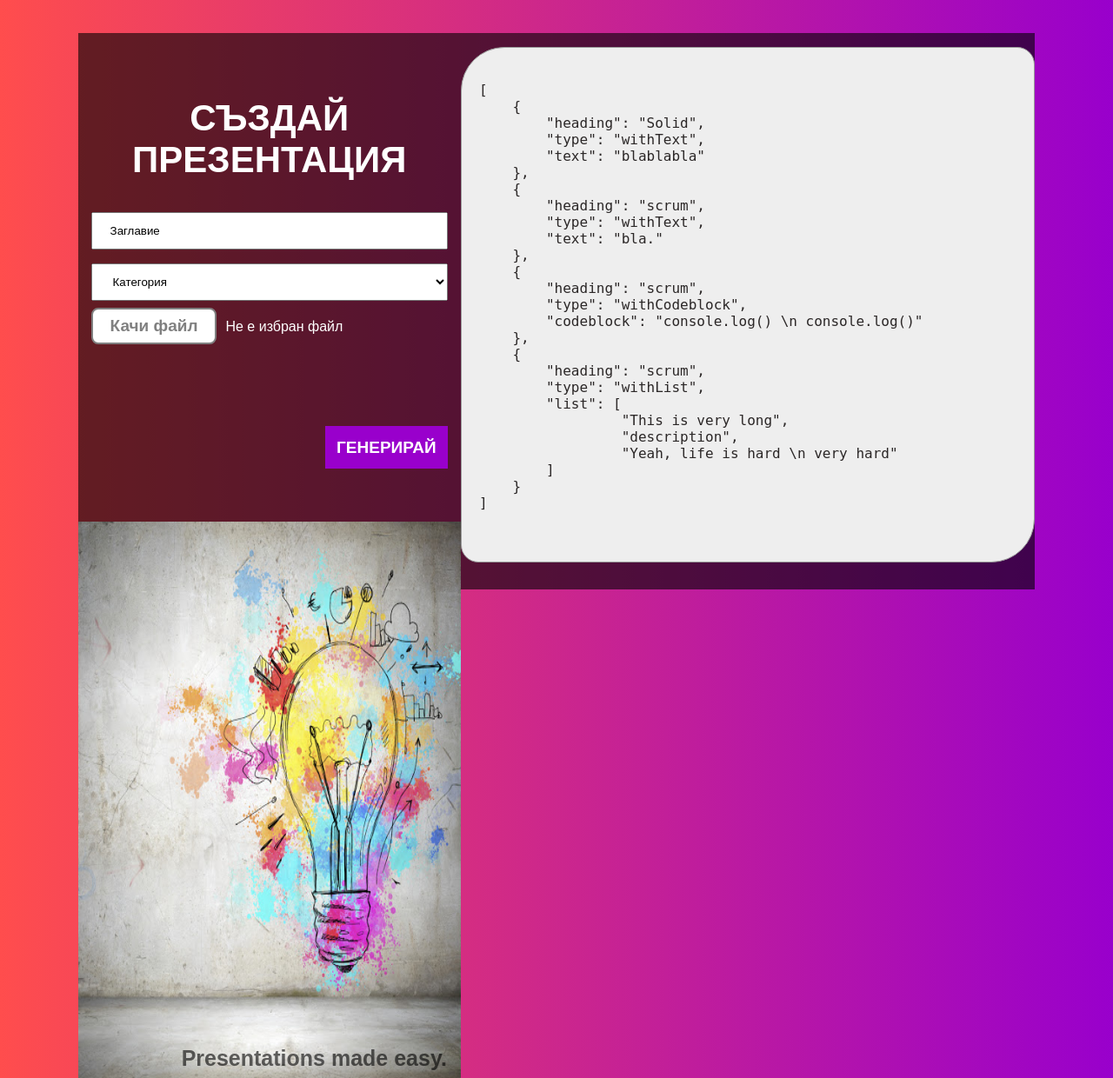
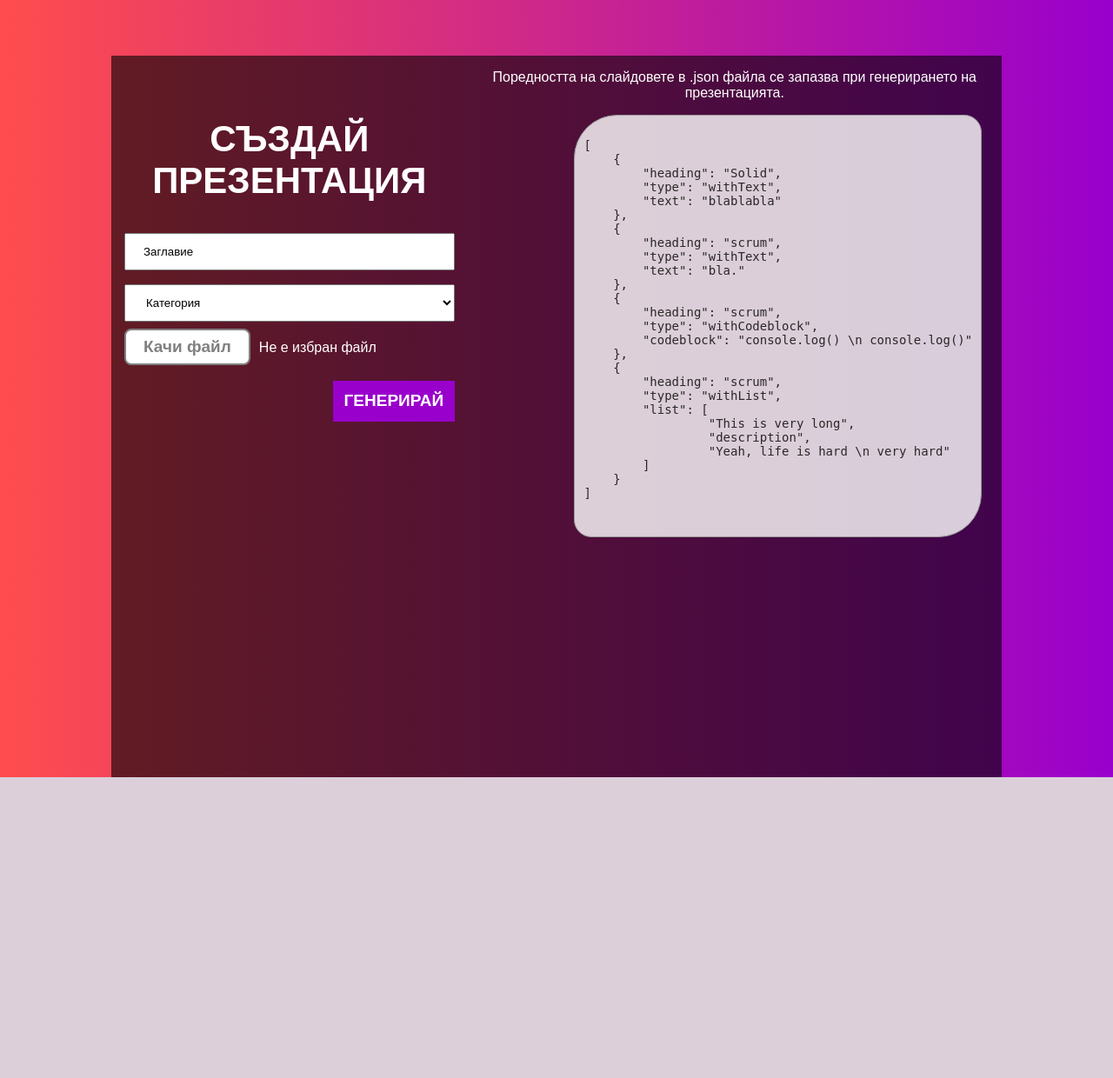
Before and after one commit to kstoimenova/presentation-generator, a PHP site: page /create-presentation.php in a window 1280 px wide. Shown: the whole page at 87% size. After the commit the page ends 894 px from the top, so only its background shows below. Run offline with PHP 8.4, Linux system fonts and the light colour scheme; data that the repository does not hold is empty.

Commit message:
I tried so hard... and I failed

```diff
--- a/css/create-presentation.css
+++ b/css/create-presentation.css
@@ -40,7 +40,6 @@ select {
     float: right;
     padding: 2.5% 2.5%;
     background-color: #9900cc;
-    margin-top: 4em;
     border: 3px solid transparent;
     color: white;
     font-size: 19px;
@@ -89,10 +88,11 @@ img {
 .frame {
     /* margin: 27px; */
     background-color: rgba(0, 0, 0, 0.6);
-    margin-top: 3%;
-    margin-left: 7%;
-    margin-right: 7%;
-    height: 80%;
+    /* margin-top: 3%; */
+    /* margin-left: 7%; */
+    /* margin-right: 7%; */
+    /* height: 80%; */
+    margin: 5% 10%;
 }
 
 .header {
@@ -158,12 +158,20 @@ input[type="file"] {
 }
 
 .code {
-    background-color: #eee;
+    /* background-color: #eee; */
+    background: rgba(255, 255, 255, 0.8);
     border: 1px solid #999;
     border-radius: 50px 20px;
     color: rgb(43, 39, 39);
     display: block;
-    padding: 20px;
+    padding: 10px;
     overflow-wrap: break-word;
-    font-size: 16px;
-  }
+    font-size: 14px;
+    margin: 2% 20%;
+    width: fit-content;
+}
+
+.info {
+    color: white;
+    text-align: center;
+}
--- a/views/create-presentation.php
+++ b/views/create-presentation.php
@@ -50,12 +50,13 @@
 
                     </div>
                 </form>
-                <div class="img-container">
+                <!-- <div class="img-container">
                     <img src="static/images/add-presentation.jpg" alt="">
                     <div class="bottom-right">Presentations made easy.</div>
-                </div>
+                </div> -->
             </div>
             <div class="column-right">
+            <p class="info">Поредността на слайдовете в .json файла се запазва при генерирането на презентацията.</p>
                 <pre class="code">
                 <code>
 [
@@ -88,7 +89,7 @@
                 </pre>
             </div>
     </div>
-    </div>
+</div>
 
 
 
```
